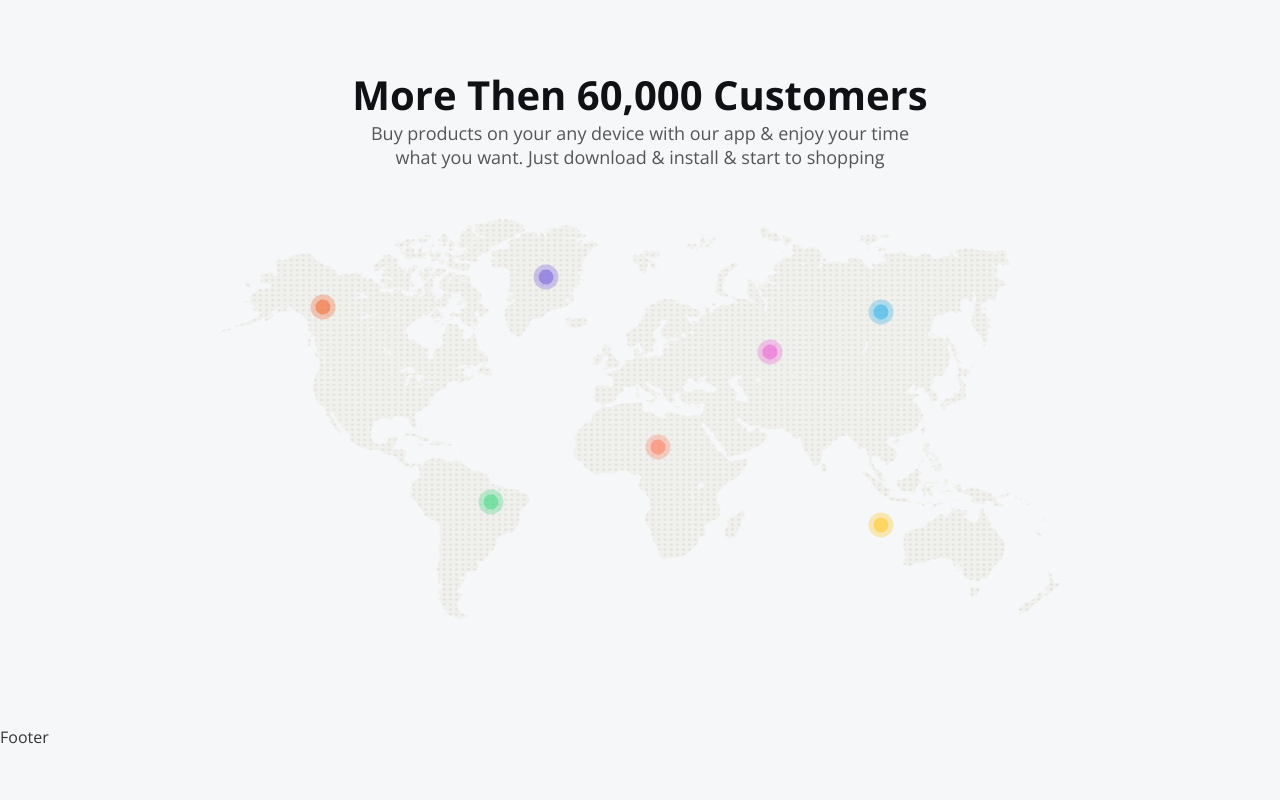
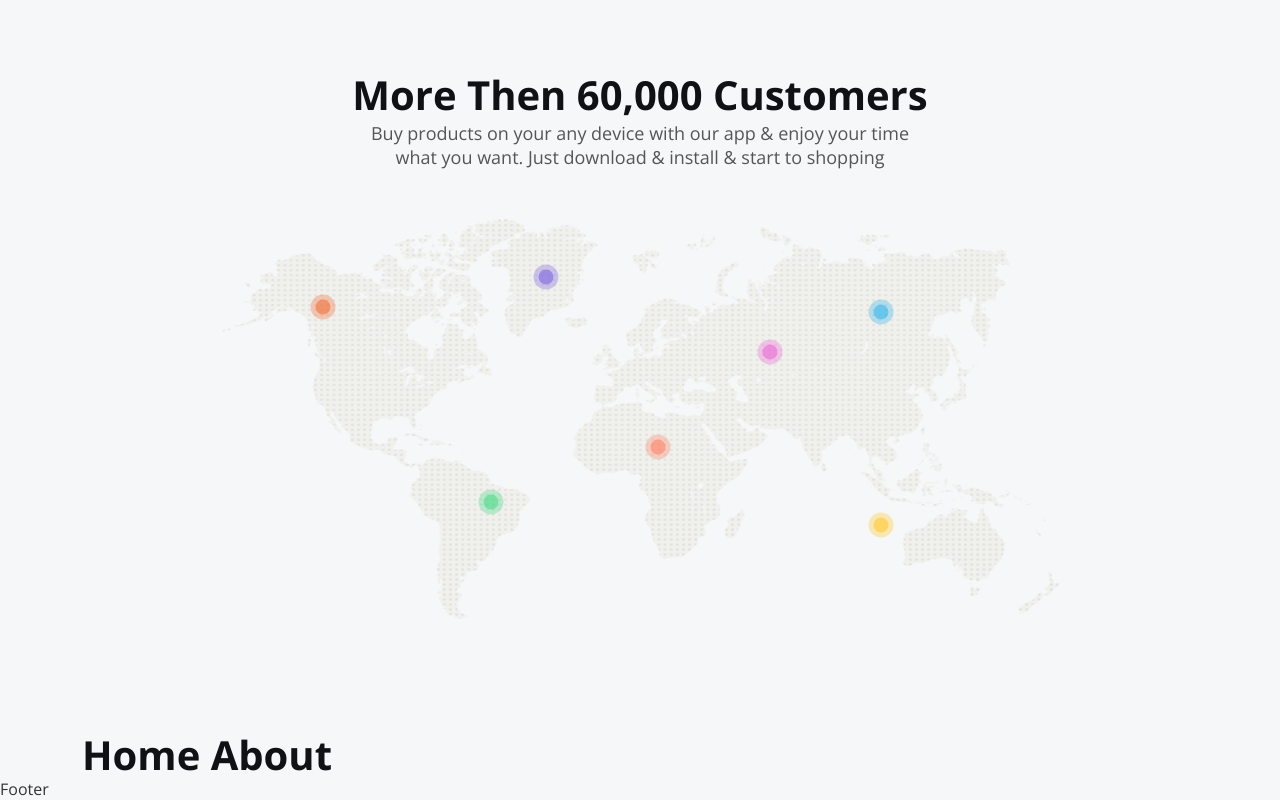
Before and after one commit to it27427/dokanbondhu-ecommerce, a React (Vite) app: page / in a window 1280 px wide. Shown: the part 3237-4037 px from the top of the page. Before the commit the page ends 3985 px from the top, so only its background shows below. Built offline with nearby package versions, Linux system fonts and the light colour scheme.

Commit message:
HomeAbout Imported in Home Page

```diff
--- a/src/pages/Home.jsx
+++ b/src/pages/Home.jsx
@@ -3,6 +3,7 @@ import HomeCategory from '@/components/home/HomeCategory';
 import CategoryShowCase from '@/components/home/CategoryShowCase';
 import HomeRegister from '@/components/home/HomeRegister';
 import LocationSpread from '@/components/home/LocationSpread';
+import HomeAbout from '@/components/home/HomeAbout';
 
 const HomePage = () => {
   return (
@@ -22,6 +23,9 @@ const HomePage = () => {
 
         {/* LOCATION-SPREAD */}
         <LocationSpread />
+
+        {/* ABOUT-SECTION */}
+        <HomeAbout />
       </main>
     </>
   );
```
